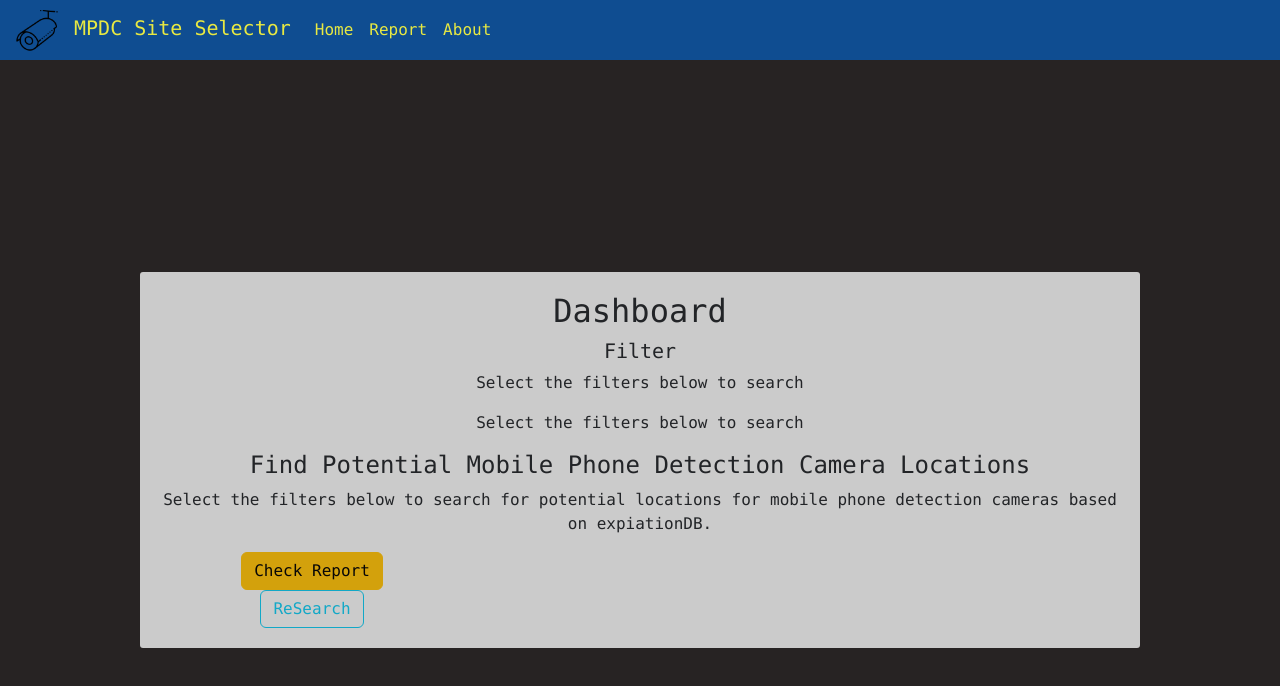
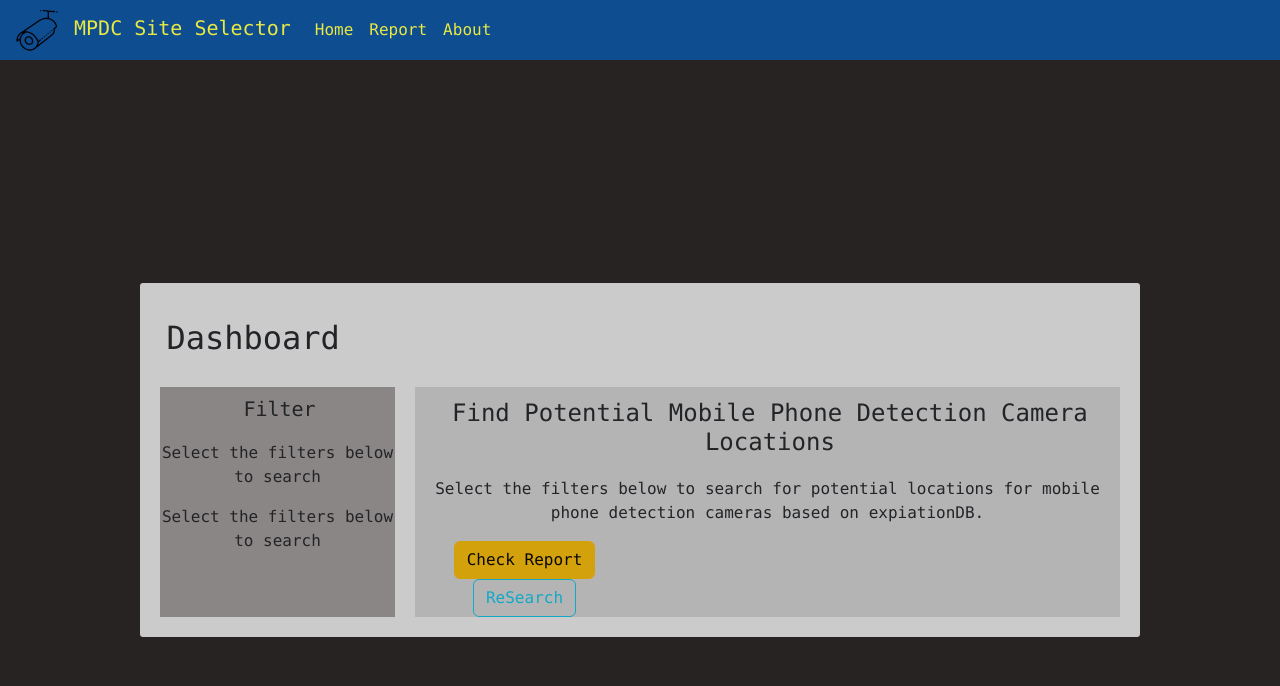
Before and after one commit to zhaqy079/MPDC-Selector, a React (Create React App) app in the folder Assig2/a2reactapp/: page /Dashboard in a window 1280 px wide. Shown: the top 686 px of the page. Built offline with nearby package versions, Linux system fonts and the light colour scheme.

Commit message:
Add dashboard content layout css

```diff
--- a/Assig2/a2reactapp/src/App.css
+++ b/Assig2/a2reactapp/src/App.css
@@ -81,3 +81,37 @@
     padding: 12px 24px;
 
 }
+/*Dashboard setting*/
+.dashboard {
+    display: flex;
+    flex-direction: column;
+}
+.dashboard-header {
+    display: flex;
+    justify-content: space-between;
+    align-items: center;
+}
+.dashboard-content {
+    display: flex;
+    gap: 20px;
+    padding-top: 10px;
+}
+
+.filter-area {
+    flex: 1;
+    display: flex;
+    flex-direction: column;
+    background-color: #A59F9F;
+}
+
+.search-results {
+    flex: 3;
+    display: flex;
+    flex-direction: column;
+    background-color: #D9D9D9;
+}
+h2, h4, h5 {
+    margin-top: 0.5em;
+    margin-left: 0.2em;
+    margin-bottom: 20px;
+}
```
